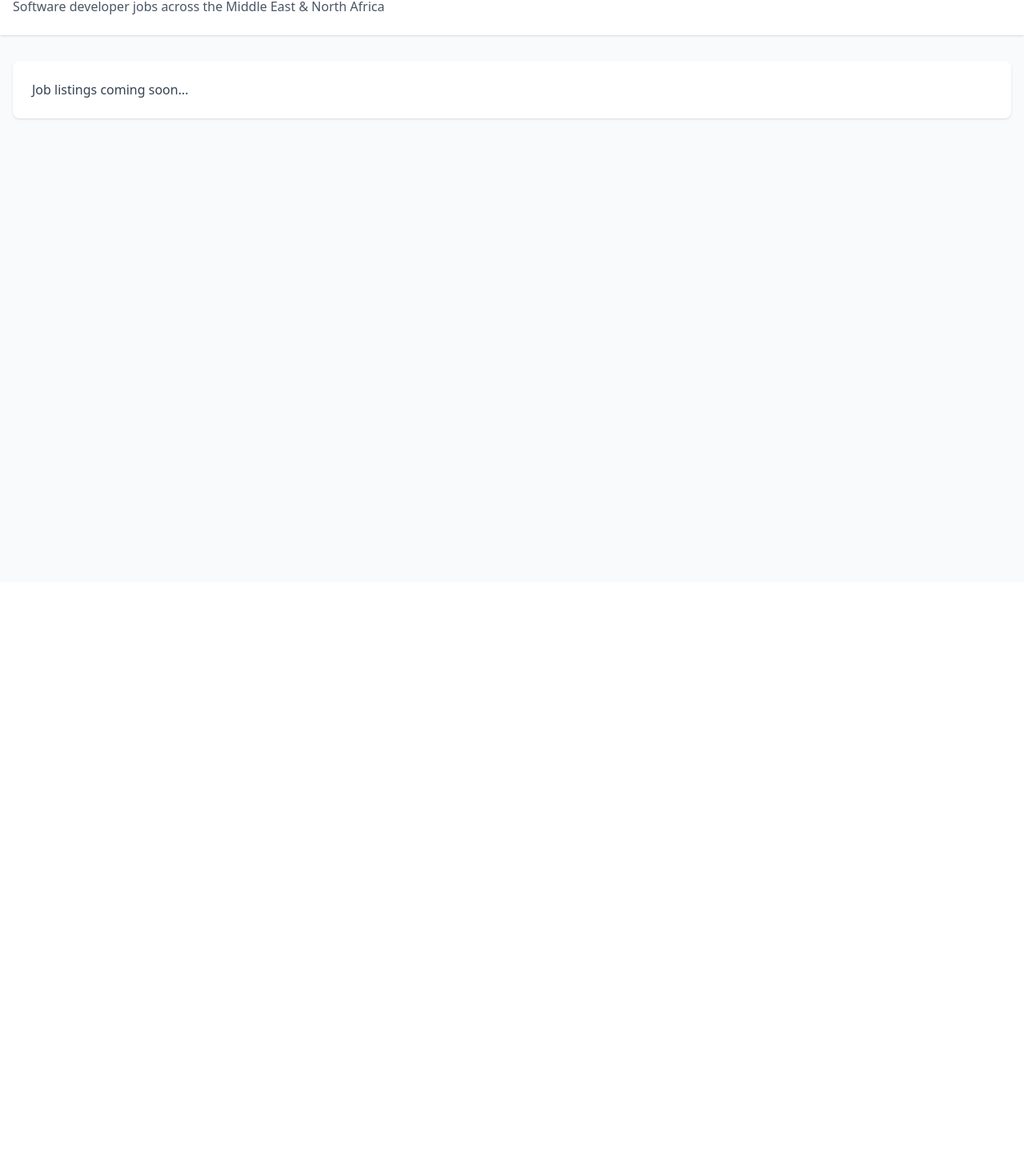
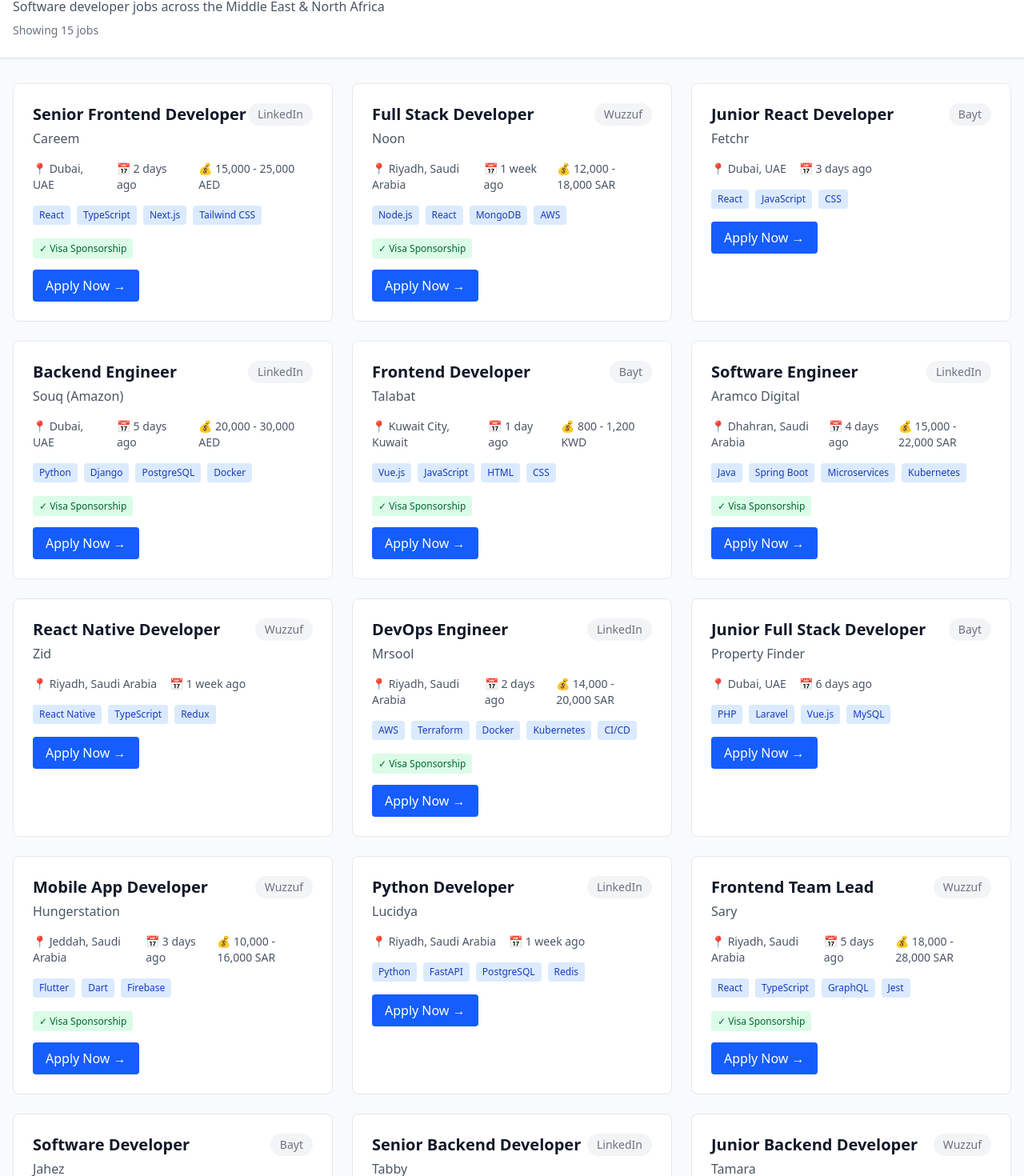
Before and after one commit to aseel-wn/devjobs-mena, a React (Vite) app: page / in a window 1280 px wide. Shown: the part 72-1542 px from the top of the page at 80% size. Before the commit the page ends 800 px from the top, so only its background shows below. Built offline with nearby package versions, Linux system fonts and the light colour scheme.

Commit message:
Add JobCard component with 15 mock jobs

```diff
--- a/src/App.tsx
+++ b/src/App.tsx
@@ -1,3 +1,6 @@
+import { JobCard } from './components/JobCard';
+import { mockJobs } from './data/mockJobs';
+
 function App() {
   return (
     <div className="min-h-screen bg-gray-50">
@@ -9,14 +12,17 @@
           <p className="text-gray-600 mt-2">
             Software developer jobs across the Middle East & North Africa
           </p>
+          <p className="text-sm text-gray-500 mt-2">
+            Showing {mockJobs.length} jobs
+          </p>
         </div>
       </header>
 
       <main className="max-w-7xl mx-auto px-4 py-8">
-        <div className="bg-white rounded-lg shadow p-6">
-          <p className="text-gray-700">
-            Job listings coming soon...
-          </p>
+        <div className="grid grid-cols-1 md:grid-cols-2 lg:grid-cols-3 gap-6">
+          {mockJobs.map(job => (
+            <JobCard key={job.id} job={job} />
+          ))}
         </div>
       </main>
     </div>
--- /dev/null
+++ b/src/components/JobCard.tsx
@@ -0,0 +1,59 @@
+import type { Job } from '../types/job';
+
+interface JobCardProps {
+  job: Job;
+}
+
+export function JobCard({ job }: JobCardProps) {
+  return (
+    <div className="bg-white border border-gray-200 rounded-lg p-6 hover:shadow-lg transition-shadow">
+      <div className="flex justify-between items-start mb-4">
+        <div>
+          <h3 className="text-xl font-semibold text-gray-900">
+            {job.title}
+          </h3>
+          <p className="text-gray-600 mt-1">{job.company}</p>
+        </div>
+        <span className="text-sm text-gray-500 bg-gray-100 px-3 py-1 rounded-full">
+          {job.source}
+        </span>
+      </div>
+
+      <div className="flex items-center gap-4 text-sm text-gray-600 mb-4">
+        <span>📍 {job.location}</span>
+        <span>📅 {job.postedDate}</span>
+        {job.salary && <span>💰 {job.salary}</span>}
+      </div>
+
+      {job.techStack && job.techStack.length > 0 && (
+        <div className="flex flex-wrap gap-2 mb-4">
+          {job.techStack.map(tech => (
+            <span
+              key={tech}
+              className="bg-blue-100 text-blue-800 text-xs px-2 py-1 rounded"
+            >
+              {tech}
+            </span>
+          ))}
+        </div>
+      )}
+
+      {job.visaSponsorship && (
+        <div className="mb-4">
+          <span className="bg-green-100 text-green-800 text-xs px-2 py-1 rounded">
+            ✓ Visa Sponsorship
+          </span>
+        </div>
+      )}
+
+      <a
+        href={job.url}
+        target="_blank"
+        rel="noopener noreferrer"
+        className="inline-block bg-blue-600 text-white px-4 py-2 rounded hover:bg-blue-700 transition-colors"
+      >
+        Apply Now →
+      </a>
+    </div>
+  );
+}
--- /dev/null
+++ b/src/data/mockJobs.ts
@@ -0,0 +1,208 @@
+import type { Job } from '../types/job';
+
+export const mockJobs: Job[] = [
+  {
+    id: '1',
+    title: 'Senior Frontend Developer',
+    company: 'Careem',
+    location: 'Dubai, UAE',
+    country: 'UAE',
+    postedDate: '2 days ago',
+    url: 'https://www.careem.com/careers',
+    source: 'LinkedIn',
+    salary: '15,000 - 25,000 AED',
+    techStack: ['React', 'TypeScript', 'Next.js', 'Tailwind CSS'],
+    experienceLevel: 'Senior',
+    visaSponsorship: true,
+  },
+  {
+    id: '2',
+    title: 'Full Stack Developer',
+    company: 'Noon',
+    location: 'Riyadh, Saudi Arabia',
+    country: 'Saudi Arabia',
+    postedDate: '1 week ago',
+    url: 'https://www.noon.com/careers',
+    source: 'Wuzzuf',
+    salary: '12,000 - 18,000 SAR',
+    techStack: ['Node.js', 'React', 'MongoDB', 'AWS'],
+    experienceLevel: 'Mid',
+    visaSponsorship: true,
+  },
+  {
+    id: '3',
+    title: 'Junior React Developer',
+    company: 'Fetchr',
+    location: 'Dubai, UAE',
+    country: 'UAE',
+    postedDate: '3 days ago',
+    url: 'https://fetchr.us/careers',
+    source: 'Bayt',
+    techStack: ['React', 'JavaScript', 'CSS'],
+    experienceLevel: 'Junior',
+    visaSponsorship: false,
+  },
+  {
+    id: '4',
+    title: 'Backend Engineer',
+    company: 'Souq (Amazon)',
+    location: 'Dubai, UAE',
+    country: 'UAE',
+    postedDate: '5 days ago',
+    url: 'https://www.amazon.jobs',
+    source: 'LinkedIn',
+    salary: '20,000 - 30,000 AED',
+    techStack: ['Python', 'Django', 'PostgreSQL', 'Docker'],
+    experienceLevel: 'Senior',
+    visaSponsorship: true,
+  },
+  {
+    id: '5',
+    title: 'Frontend Developer',
+    company: 'Talabat',
+    location: 'Kuwait City, Kuwait',
+    country: 'Kuwait',
+    postedDate: '1 day ago',
+    url: 'https://www.talabat.com/careers',
+    source: 'Bayt',
+    salary: '800 - 1,200 KWD',
+    techStack: ['Vue.js', 'JavaScript', 'HTML', 'CSS'],
+    experienceLevel: 'Mid',
+    visaSponsorship: true,
+  },
+  {
+    id: '6',
+    title: 'Software Engineer',
+    company: 'Aramco Digital',
+    location: 'Dhahran, Saudi Arabia',
+    country: 'Saudi Arabia',
+    postedDate: '4 days ago',
+    url: 'https://www.aramco.com/careers',
+    source: 'LinkedIn',
+    salary: '15,000 - 22,000 SAR',
+    techStack: ['Java', 'Spring Boot', 'Microservices', 'Kubernetes'],
+    experienceLevel: 'Senior',
+    visaSponsorship: true,
+  },
+  {
+    id: '7',
+    title: 'React Native Developer',
+    company: 'Zid',
+    location: 'Riyadh, Saudi Arabia',
+    country: 'Saudi Arabia',
+    postedDate: '1 week ago',
+    url: 'https://zid.sa/careers',
+    source: 'Wuzzuf',
+    techStack: ['React Native', 'TypeScript', 'Redux'],
+    experienceLevel: 'Mid',
+    visaSponsorship: false,
+  },
+  {
+    id: '8',
+    title: 'DevOps Engineer',
+    company: 'Mrsool',
+    location: 'Riyadh, Saudi Arabia',
+    country: 'Saudi Arabia',
+    postedDate: '2 days ago',
+    url: 'https://mrsool.co/careers',
+    source: 'LinkedIn',
+    salary: '14,000 - 20,000 SAR',
+    techStack: ['AWS', 'Terraform', 'Docker', 'Kubernetes', 'CI/CD'],
+    experienceLevel: 'Senior',
+    visaSponsorship: true,
+  },
+  {
+    id: '9',
+    title: 'Junior Full Stack Developer',
+    company: 'Property Finder',
+    location: 'Dubai, UAE',
+    country: 'UAE',
+    postedDate: '6 days ago',
+    url: 'https://www.propertyfinder.ae/careers',
+    source: 'Bayt',
+    techStack: ['PHP', 'Laravel', 'Vue.js', 'MySQL'],
+    experienceLevel: 'Junior',
+    visaSponsorship: false,
+  },
+  {
+    id: '10',
+    title: 'Mobile App Developer',
+    company: 'Hungerstation',
+    location: 'Jeddah, Saudi Arabia',
+    country: 'Saudi Arabia',
+    postedDate: '3 days ago',
+    url: 'https://hungerstation.com/careers',
+    source: 'Wuzzuf',
+    salary: '10,000 - 16,000 SAR',
+    techStack: ['Flutter', 'Dart', 'Firebase'],
+    experienceLevel: 'Mid',
+    visaSponsorship: true,
+  },
+  {
+    id: '11',
+    title: 'Python Developer',
+    company: 'Lucidya',
+    location: 'Riyadh, Saudi Arabia',
+    country: 'Saudi Arabia',
+    postedDate: '1 week ago',
+    url: 'https://lucidya.com/careers',
+    source: 'LinkedIn',
+    techStack: ['Python', 'FastAPI', 'PostgreSQL', 'Redis'],
+    experienceLevel: 'Mid',
+    visaSponsorship: false,
+  },
+  {
+    id: '12',
+    title: 'Frontend Team Lead',
+    company: 'Sary',
+    location: 'Riyadh, Saudi Arabia',
+    country: 'Saudi Arabia',
+    postedDate: '5 days ago',
+    url: 'https://getsary.com/careers',
+    source: 'Wuzzuf',
+    salary: '18,000 - 28,000 SAR',
+    techStack: ['React', 'TypeScript', 'GraphQL', 'Jest'],
+    experienceLevel: 'Senior',
+    visaSponsorship: true,
+  },
+  {
+    id: '13',
+    title: 'Software Developer',
+    company: 'Jahez',
+    location: 'Khobar, Saudi Arabia',
+    country: 'Saudi Arabia',
+    postedDate: '2 days ago',
+    url: 'https://www.jahez.com/careers',
+    source: 'Bayt',
+    techStack: ['C#', '.NET', 'SQL Server', 'Azure'],
+    experienceLevel: 'Mid',
+    visaSponsorship: false,
+  },
+  {
+    id: '14',
+    title: 'Senior Backend Developer',
+    company: 'Tabby',
+    location: 'Dubai, UAE',
+    country: 'UAE',
+    postedDate: '4 days ago',
+    url: 'https://tabby.ai/careers',
+    source: 'LinkedIn',
+    salary: '25,000 - 35,000 AED',
+    techStack: ['Go', 'Microservices', 'PostgreSQL', 'Kafka'],
+    experienceLevel: 'Senior',
+    visaSponsorship: true,
+  },
+  {
+    id: '15',
+    title: 'Junior Backend Developer',
+    company: 'Tamara',
+    location: 'Riyadh, Saudi Arabia',
+    country: 'Saudi Arabia',
+    postedDate: '1 day ago',
+    url: 'https://tamara.co/careers',
+    source: 'Wuzzuf',
+    techStack: ['Node.js', 'Express', 'MongoDB'],
+    experienceLevel: 'Junior',
+    visaSponsorship: false,
+  },
+];
--- /dev/null
+++ b/src/types/job.ts
@@ -0,0 +1,17 @@
+
+
+export interface Job {
+  id: string;
+  title: string;
+  company: string;
+  location: string;
+  country: string;
+  postedDate: string;
+  url: string;
+  source: string;
+  description?: string;
+  salary?: string;
+  techStack?: string[];
+  experienceLevel?: 'Junior' | 'Mid' | 'Senior';
+  visaSponsorship?: boolean;
+}
```
